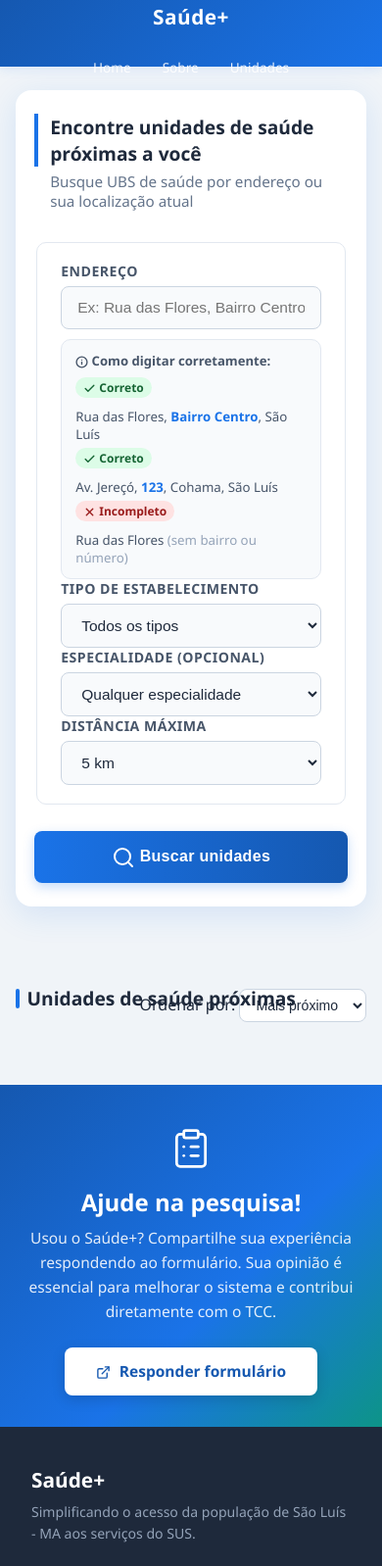
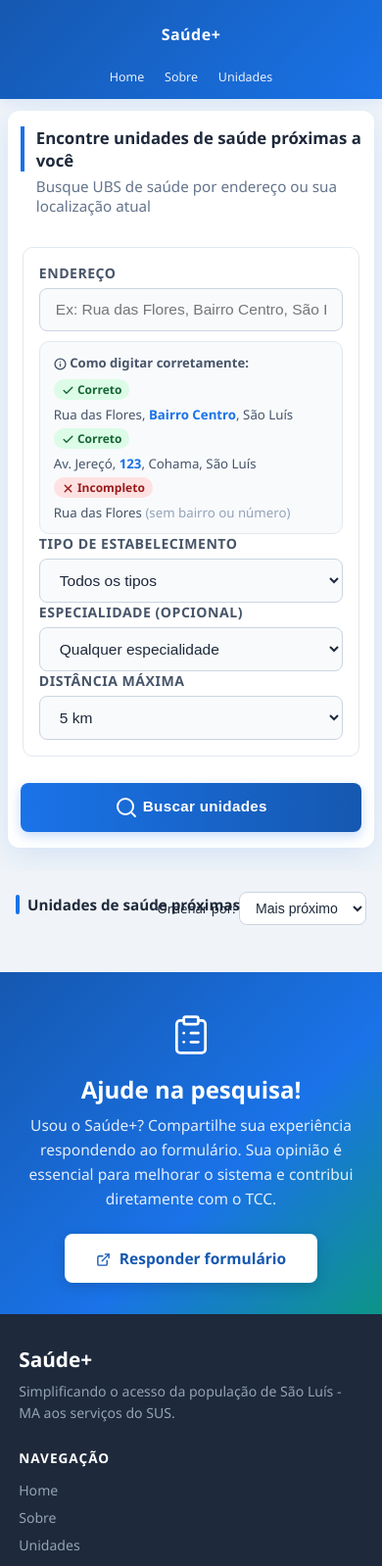
Before and after one commit to Felgosito/TCC, a website: page public/index.html in a window 390 px wide. Shown: the top 1598 px of the page at 98% size. Drawn offline with nearby package versions, Linux system fonts and the light colour scheme; no server answers.

Commit message:
responsividade

```diff
--- a/public/css/global.css
+++ b/public/css/global.css
@@ -241,19 +241,55 @@
 
 /* ===== RESPONSIVO ===== */
 @media (max-width: 768px) {
+  header {
+    height: auto;
+    padding: 0.8rem 1rem;
+  }
+
   .header-container {
     flex-direction: column;
-    gap: 0.8rem;
-    padding: 1rem 0;
+    gap: 0.6rem;
+    padding: 0;
     height: auto;
   }
+
+  .logo h1 {
+    font-size: 1.1rem;
+  }
+
   nav ul {
     flex-wrap: wrap;
     justify-content: center;
+    gap: 0.3rem;
   }
+
   nav ul li a {
-    font-size: 0.85rem;
-    padding: 6px 12px;
+    font-size: 0.82rem;
+    padding: 5px 10px;
   }
-  .footer-container { grid-template-columns: 1fr; gap: 1.5rem; }
+
+  .footer-container {
+    grid-template-columns: 1fr;
+    gap: 1.5rem;
+  }
+
+  .footer {
+    padding: 2rem 1.2rem 0;
+  }
 }
+
+@media (max-width: 480px) {
+  .logo img {
+    width: 36px;
+    height: 36px;
+  }
+
+  .logo h1 {
+    font-size: 1rem;
+  }
+
+  nav ul li a {
+    font-size: 0.78rem;
+    padding: 4px 8px;
+  }
+}
--- a/public/css/home.css
+++ b/public/css/home.css
@@ -473,3 +473,100 @@
   gap: 4px;
   margin-top: 6px;
 }
+
+/* ===== RESPONSIVO ===== */
+@media (max-width: 768px) {
+  /* Formulário */
+  .main-container {
+    padding: 1.2rem 1rem;
+    margin: 1rem 0.8rem;
+    border-radius: 12px;
+  }
+
+  .main-container > h2 {
+    font-size: 1.05rem;
+  }
+
+  fieldset {
+    padding: 1rem;
+  }
+
+  .dica-linha {
+    flex-wrap: wrap;
+    gap: 6px;
+  }
+
+  .secao-formulario {
+    flex-direction: column;
+    padding: 2rem 1.2rem;
+    text-align: center;
+    gap: 1.2rem;
+  }
+
+  .formulario-icone-wrapper {
+    display: none;
+  }
+
+  /* Resultados */
+  .section-results {
+    padding: 1.5rem 0 2.5rem;
+    margin-top: 1.5rem;
+  }
+
+  .section-results h2 {
+    margin: 0 1rem 1.2rem;
+    font-size: 1rem;
+  }
+
+  .results-container {
+    margin: 0 0.8rem;
+    gap: 12px;
+    flex-direction: column;
+    align-items: stretch;
+  }
+
+  .result-card {
+    width: 100%;
+    border-radius: 12px;
+  }
+
+  .order-by {
+    margin-right: 1rem;
+    font-size: 0.82rem;
+  }
+
+  /* Botão de busca */
+  button[type="submit"] {
+    font-size: 0.95rem;
+    padding: 0.8rem 1.2rem;
+  }
+}
+
+@media (max-width: 480px) {
+  .main-container {
+    margin: 0.8rem 0.5rem;
+    padding: 1rem 0.8rem;
+  }
+
+  .card-header h3 {
+    font-size: 0.85rem;
+  }
+
+  .address,
+  .info-linha {
+    font-size: 0.78rem;
+  }
+
+  .tag-esp {
+    font-size: 0.68rem;
+    padding: 2px 6px;
+  }
+
+  .btn-maps {
+    font-size: 0.78rem;
+  }
+
+  .section-results h2 {
+    font-size: 0.95rem;
+  }
+}
```
